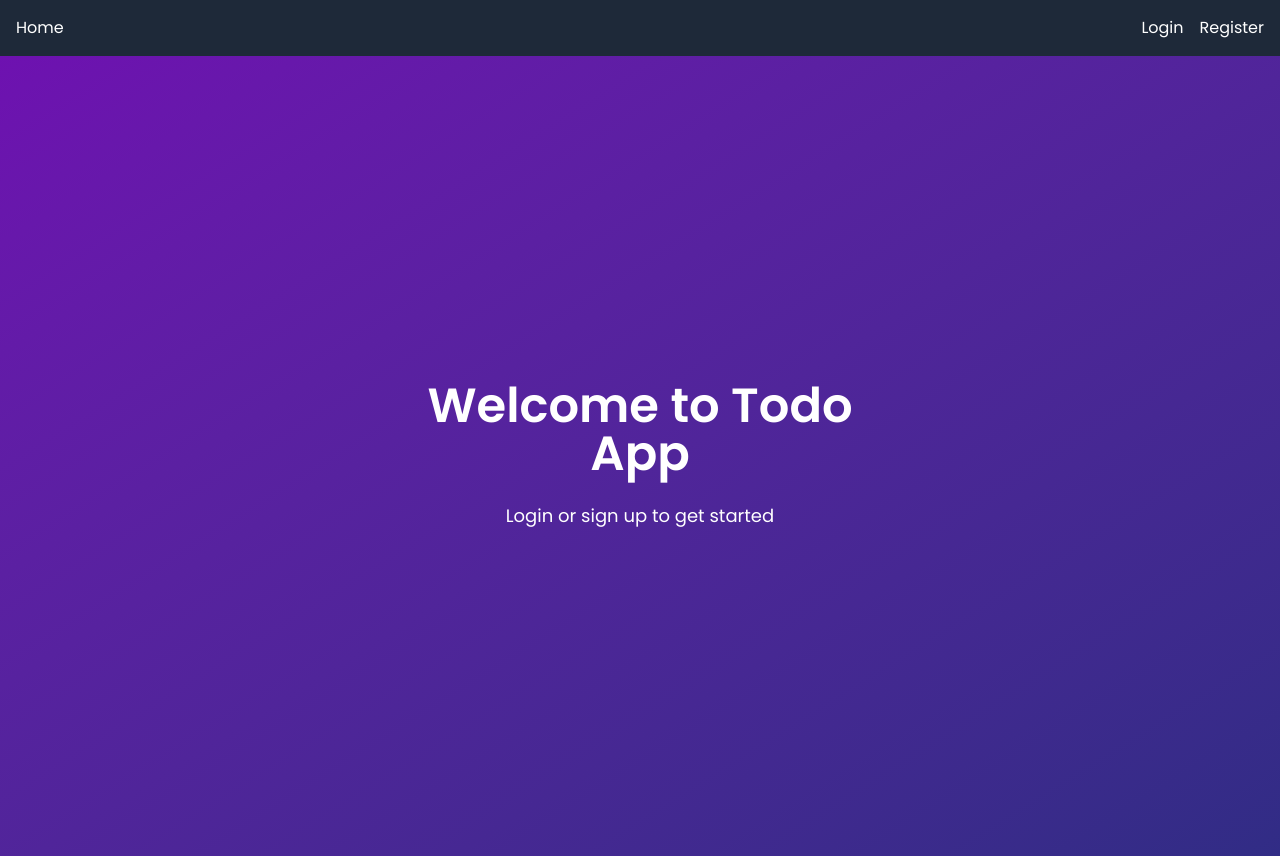
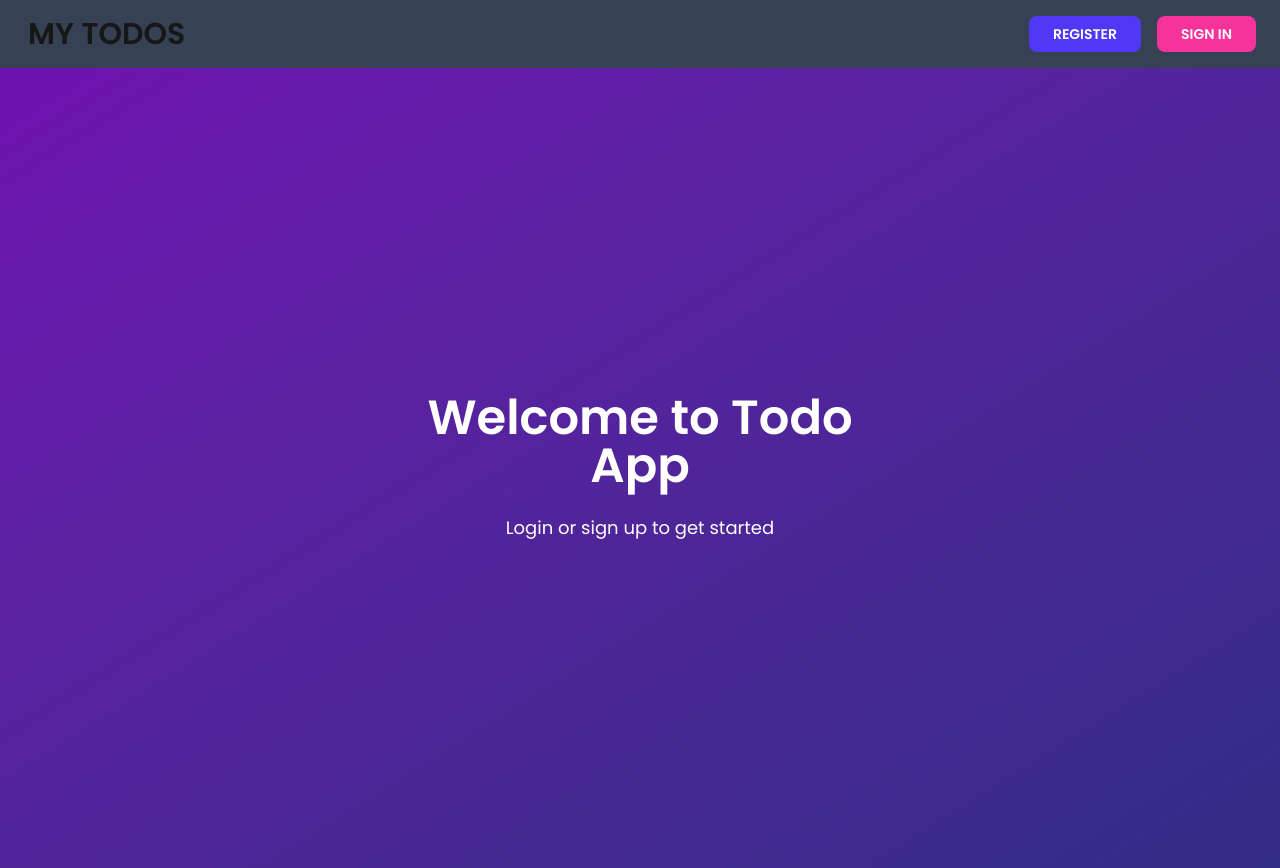
Before and after one commit to Malhar-Soomro/todo-frontend, a Next.js app: page / in a window 1280 px wide. Built offline with nearby package versions, Linux system fonts and the light colour scheme; no server answers.

Commit message:
updated header

```diff
--- a/src/components/header.tsx
+++ b/src/components/header.tsx
@@ -1,21 +1,41 @@
-// components/Header.tsx
-"use client"
 import Link from "next/link";
+import useAuth from "../hooks/useAuth";
 
 const Header = () => {
-  return (
-    <header className="bg-gray-800 text-white py-4 shadow-md">
-      <div className="container mx-auto px-4 flex justify-between items-center">
-        {/* Left - Logo */}
-        <Link href="/" className="hover:text-gray-400 font-medium">Home</Link>
+  const {isLoggedIn, logout} = useAuth();
 
-        {/* Right - Login / Register */}
-        <div className="w-1/3 text-right space-x-4">
-          <Link href="/login" className="hover:text-gray-400">Login</Link>
-          <Link href="/register" className="hover:text-gray-400">Register</Link>
-        </div>
+ return (
+    <div className="flex justify-between items-center sm:p-2 p-1 px-10 bg-gray-700 shadow-md">
+
+      <div className="pl-4">
+        <Link href={isLoggedIn? "/todos":"/"}>
+          <h1 className="font-bold text-md sm:text-3xl mx-1">
+            MY TODOS
+          </h1>
+        </Link>
       </div>
-    </header>
+
+      <div className="flex items-center gap-2 md:gap-4 py-2 pr-4">
+        {isLoggedIn ? (
+          <>
+          <button className="md:text-sm text-xs cursor-pointer bg-red-500 hover:bg-red-600 px-2 py-1 sm:py-2 sm:px-6 text-white font-semibold rounded-lg transition duration-300 font-poppins" onClick={()=> logout()}>
+              LOGOUT
+            </button>
+          </>
+
+        ) : (
+          <>
+            <Link className="md:text-sm text-xs cursor-pointer bg-indigo-600 hover:bg-indigo-700 px-2 py-1 sm:px-6 sm:py-2 text-white font-semibold rounded-lg transition duration-300 font-poppins" href="/register">
+              REGISTER
+            </Link>
+            <Link className="md:text-sm text-xs cursor-pointer bg-pink-500 hover:bg-pink-600 px-2 py-1 sm:py-2 sm:px-6 text-white font-semibold rounded-lg transition duration-300 font-poppins" href="/login">
+              SIGN IN
+            </Link>
+          </>
+        )}
+
+      </div>
+    </div>
   );
 };
 
```
